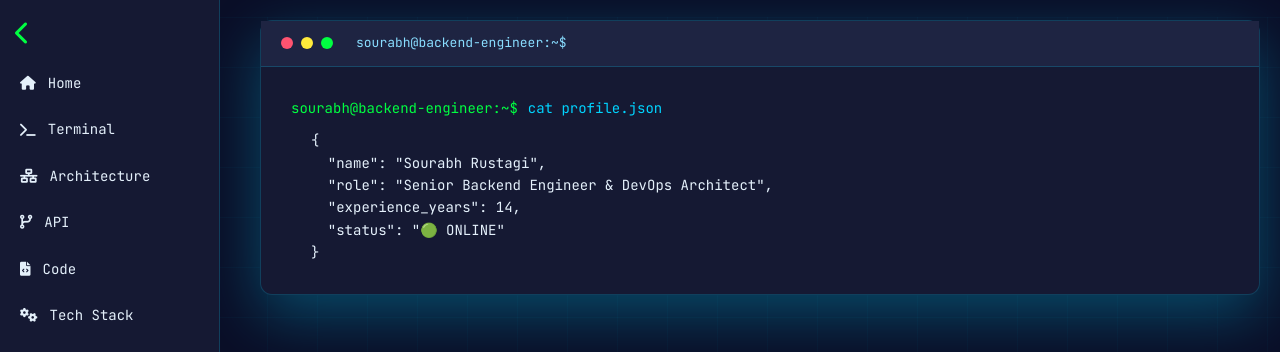
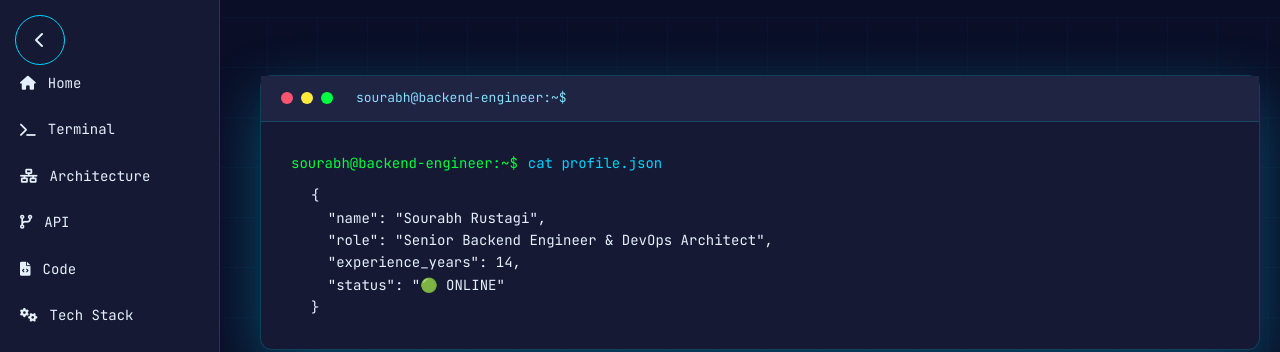
Before and after one commit to iamsourabh-in/foliov2, a plain HTML site: page public/index.html in a window 1280 px wide. Shown: the top 352 px of the page. Drawn offline with Linux system fonts and the light colour scheme.

Commit message:
add menu

```diff
--- a/public/css/style.css
+++ b/public/css/style.css
@@ -134,14 +134,25 @@ body { font-family: 'JetBrains Mono', monospace; background: var(--bg-primary);
     position: fixed;
     top: 15px;
     left: 15px;
-    font-size: 24px;
-    color: var(--terminal-green);
+    width: 50px;
+    height: 50px;
+    background: var(--bg-secondary);
+    border: 1px solid var(--terminal-blue);
+    border-radius: 50%;
+    display: flex;
+    align-items: center;
+    justify-content: center;
+    cursor: pointer;
+    transition: all 0.2s;
     z-index: 4;
-    cursor: pointer;
+}
+.mobile-toggle:hover {
+    background: var(--bg-tertiary);
+    border-color: var(--terminal-green);
 }
 
 /* responsive adjustments */
-@media (max-width: 768px) {
+@media (max-width: 1024px) {
     .sidebar { transform: translateX(-100%); }
     .sidebar.open { transform: translateX(0); }
     .container { margin-left: 0; }
--- a/public/index.html
+++ b/public/index.html
@@ -12,10 +12,10 @@
 <body>
     <div class="grid-background"></div>
     <!-- mobile hamburger toggle -->
-    <div class="mobile-toggle"><i class="fas fa-bars"></i></div>
+    <div class="mobile-toggle" style="z-index: 99999;"><i class="fas fa-bars"></i></div>
     <!-- sidebar navigation -->
-    <aside class="sidebar">
-        <a href="#home" class="active"><i class="fas fa-home sidebar-icon"></i>Home</a>
+    <aside class="sidebar" >
+        <a href="#home" class="active" style="z-index: 99998;"><i class="fas fa-home sidebar-icon"></i>Home</a>
         <a href="#terminal"><i class="fas fa-terminal sidebar-icon"></i>Terminal</a>
         <a href="#architecture"><i class="fas fa-network-wired sidebar-icon"></i>Architecture</a>
         <a href="#api"><i class="fas fa-code-branch sidebar-icon"></i>API</a>
@@ -25,7 +25,7 @@
         <a href="#achievements"><i class="fas fa-trophy sidebar-icon"></i>Achievements</a>
         <a href="https://portfolio.iamsourabh.in" target="_blank"><i class="fas fa-trophy sidebar-icon"></i>Portfolio</a>
     </aside>
-    <div class="container">
+    <div class="container" style="padding-top: 75px;">
         <div class="terminal">
             <div class="terminal-header">
                 <div class="terminal-btn btn-close"></div>
--- a/public/js/console.js
+++ b/public/js/console.js
@@ -33,7 +33,7 @@ sidebarLinks.forEach(link => {
         sidebarLinks.forEach(a => a.classList.remove('active'));
         link.classList.add('active');
         // if mobile, close after click
-        if (window.innerWidth <= 768) {
+        if (window.innerWidth <= 1024) {
             sidebar.classList.remove('open');
         }
     });
@@ -55,7 +55,7 @@ window.addEventListener('scroll', () => {
 const toggleBtn = document.querySelector('.mobile-toggle');
 
 const updateToggleIcon = () => {
-    if (window.innerWidth <= 768) {
+    if (window.innerWidth <= 1024) {
         toggleBtn.innerHTML = sidebar.classList.contains('open') ? '<i class="fas fa-times"></i>' : '<i class="fas fa-bars"></i>';
     } else {
         toggleBtn.innerHTML = sidebar.classList.contains('collapsed') ? '<i class="fas fa-bars"></i>' : '<i class="fas fa-chevron-left"></i>';
@@ -63,7 +63,7 @@ const updateToggleIcon = () => {
 };
 
 toggleBtn.addEventListener('click', () => {
-    if (window.innerWidth <= 768) {
+    if (window.innerWidth <= 1024) {
         sidebar.classList.toggle('open');
     } else {
         sidebar.classList.toggle('collapsed');
@@ -79,7 +79,7 @@ updateToggleIcon();
 
 // click outside to close on mobile and update icon
 window.addEventListener('click', (e) => {
-    if (window.innerWidth <= 768 && sidebar.classList.contains('open')) {
+    if (window.innerWidth <= 1024 && sidebar.classList.contains('open')) {
         if (!sidebar.contains(e.target) && !toggleBtn.contains(e.target)) {
             sidebar.classList.remove('open');
             updateToggleIcon();
```
